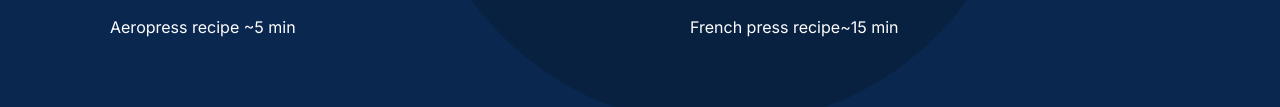
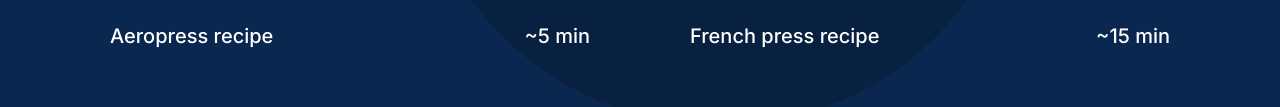
Before and after one commit to jsot1120/1st-coffeeshop, a plain HTML site: page index.html in a window 1280 px wide. Shown: the part 1531-1638 px from the top of the page. Drawn offline with Linux system fonts and the light colour scheme.

Commit message:
Update index.html

```diff
--- a/index.html
+++ b/index.html
@@ -74,11 +74,11 @@
 
           <div>
            <iframe class="recipes__iframe" src="https://www.youtube.com/embed/j6VlT_jUVPc?si=ZMDvSD0bJaZUMAde" title="YouTube video player" frameborder="0" allow="accelerometer; autoplay; clipboard-write; encrypted-media; gyroscope; picture-in-picture; web-share" referrerpolicy="strict-origin-when-cross-origin" allowfullscreen>  </iframe>
-            <p class="recipes__iframe•caption"><span>Aeropress recipe</span> <span>~5 min</span></p>
+            <p class="recipes__iframe-caption"><span>Aeropress recipe</span> <span>~5 min</span></p>
           </div>
            <div>
          <iframe class="recipes__iframe" src="https://www.youtube.com/embed/st571DYYTR8?si=gdvURCHB9UGTcvUu" title="YouTube video player" frameborder="0" allow="accelerometer; autoplay; clipboard-write; encrypted-media; gyroscope; picture-in-picture; web-share" referrerpolicy="strict-origin-when-cross-origin" allowfullscreen></iframe>
-          <p class="recipes__iframe•caption"><span>French press recipe</span><span>~15 min</span></p>
+          <p class="recipes__iframe-caption"><span>French press recipe</span><span>~15 min</span></p>
          </div>
 
         </div>
```
